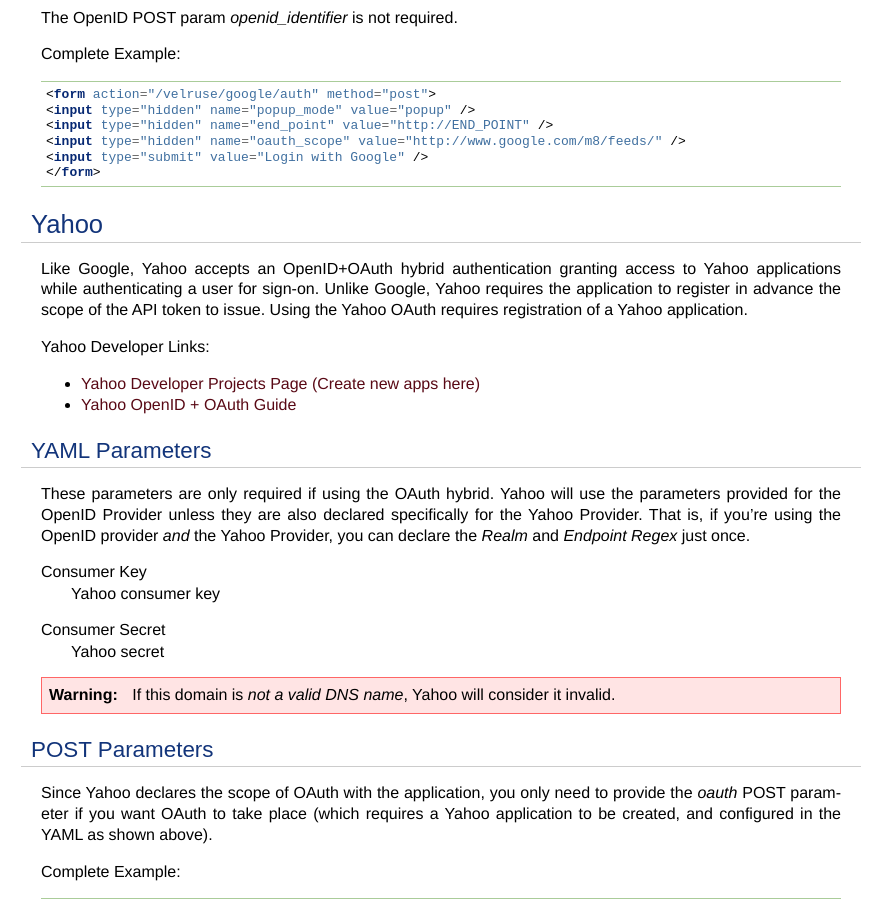
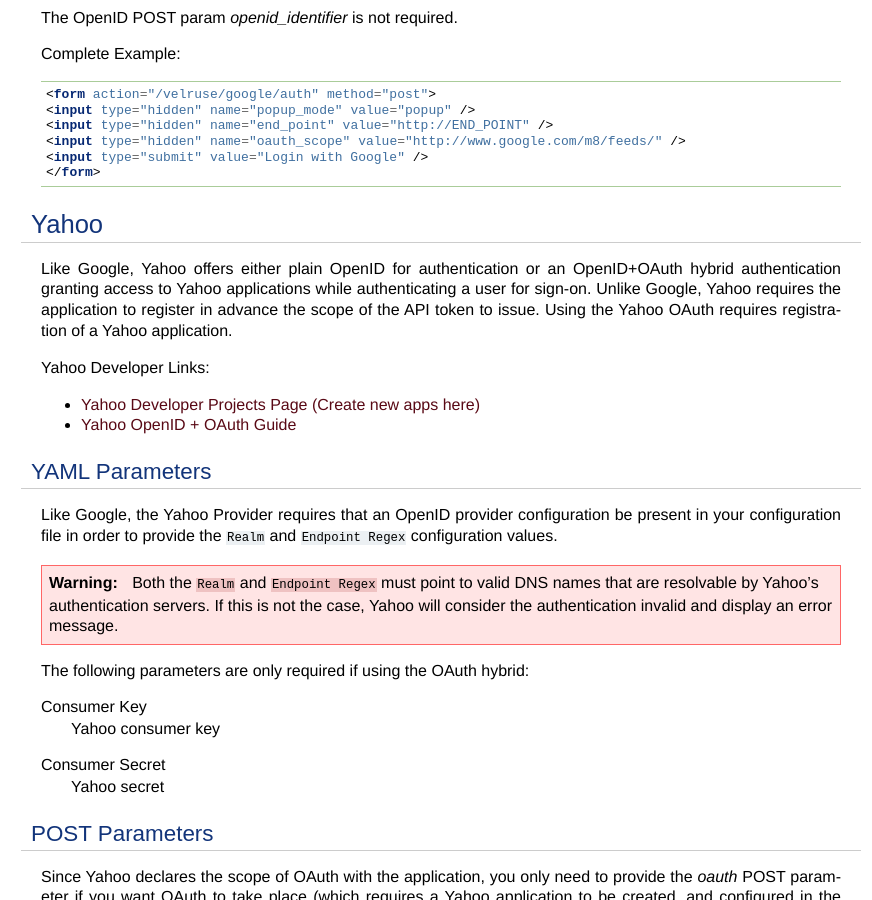
Before and after one commit to bbangert/velruse, a Sphinx documentation site: the page built from docs/providers.rst, in a window 1280 px wide and 900 px high, scrolled down 3033 px. Shown: the whole window, without its empty margins (209-1081 px from the left). Built offline with Sphinx 7.4.7, drawn with Linux system fonts in a browser that asks for light colours.

Commit message:
Yahoo docs now match reality

```diff
--- a/docs/providers.rst
+++ b/docs/providers.rst
@@ -168,7 +168,7 @@
 Yahoo
 =====
 
-Like Google, Yahoo accepts an OpenID+OAuth hybrid authentication granting access to Yahoo applications while authenticating a user for sign-on. Unlike Google, Yahoo requires the application to register in advance the scope of the API token to issue. Using the Yahoo OAuth requires registration of a Yahoo application.
+Like Google, Yahoo offers either plain OpenID for authentication or an OpenID+OAuth hybrid authentication granting access to Yahoo applications while authenticating a user for sign-on. Unlike Google, Yahoo requires the application to register in advance the scope of the API token to issue. Using the Yahoo OAuth requires registration of a Yahoo application.
 
 Yahoo Developer Links:
 
@@ -178,20 +178,18 @@
 YAML Parameters
 ---------------
 
-These parameters are only required if using the OAuth hybrid. Yahoo will use
-the parameters provided for the OpenID Provider unless they are also declared
-specifically for the Yahoo Provider. That is, if you're using the OpenID
-provider *and* the Yahoo Provider, you can declare the `Realm` and
-`Endpoint Regex` just once.
+Like Google, the Yahoo Provider requires that an OpenID provider configuration be present in your configuration file in order to provide the ``Realm`` and ``Endpoint Regex`` configuration values.
+
+.. warning::
+
+    Both the ``Realm`` and ``Endpoint Regex`` must point to valid DNS names that are resolvable by Yahoo's authentication servers. If this is not the case, Yahoo will consider the authentication invalid and display an error message.
+
+The following parameters are only required if using the OAuth hybrid:
 
 Consumer Key
     Yahoo consumer key
 Consumer Secret
     Yahoo secret
-
-.. warning::
-
-    If this domain is *not a valid DNS name*, Yahoo will consider it invalid.
 
 POST Parameters
 ---------------
```
